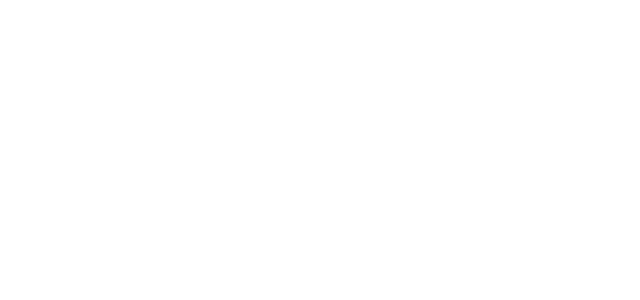
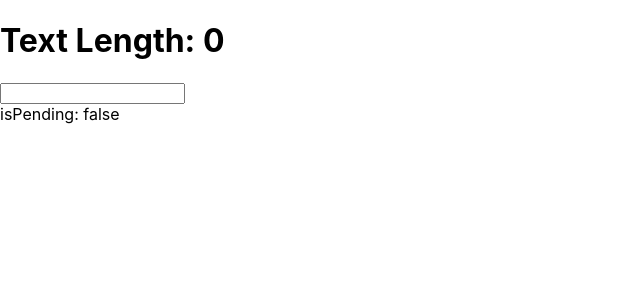
Before and after one commit to chane81/react-v18-playground, a React (Create React App) app: page /transition in a window 1280 px wide. Before the commit this address had no page. Shown: the top 300 px of the page, without its empty margins (0-640 px from the left). Built offline with nearby package versions, Linux system fonts and the light colour scheme.

Commit message:
feat: useTransition 추가

```diff
--- a/src/App.tsx
+++ b/src/App.tsx
@@ -1,6 +1,7 @@
 import './App.css';
 import { BrowserRouter, Routes, Route } from 'react-router-dom';
 import AutoBatching from './pages/AutoBatching';
+import Transition from './pages/Transition';
 
 function App() {
   return (
@@ -8,6 +9,7 @@
       <Routes>
         <Route path='/' element={<App />}></Route>
         <Route path='/autoBatching' element={<AutoBatching />} />
+        <Route path='/transition' element={<Transition />} />
       </Routes>
     </BrowserRouter>
   );
--- /dev/null
+++ b/src/pages/Transition.tsx
@@ -0,0 +1,39 @@
+import { ChangeEvent, FC, useState, useTransition } from 'react';
+
+interface ITextInputProps {
+  onChange: (val: string) => void;
+}
+
+const TextInput: FC<ITextInputProps> = ({ onChange }) => {
+  const [text, setText] = useState('');
+
+  const handleChange = (e: ChangeEvent<HTMLInputElement>) => {
+    const val = e.target.value;
+
+    setText(val);
+    onChange(val);
+  };
+
+  return <input type='text' value={text} onChange={handleChange} />;
+};
+
+const Transition = () => {
+  const [isPending, startTransition] = useTransition();
+  const [size, setSize] = useState<number>(0);
+
+  const handleChange = (val: string) => {
+    startTransition(() => {
+      setSize(val.length);
+    });
+  };
+
+  return (
+    <div>
+      <h1>Text Length: {size}</h1>
+      <TextInput onChange={handleChange} />
+      <div>isPending: {isPending ? 'true' : 'false'}</div>
+    </div>
+  );
+};
+
+export default Transition;
```
